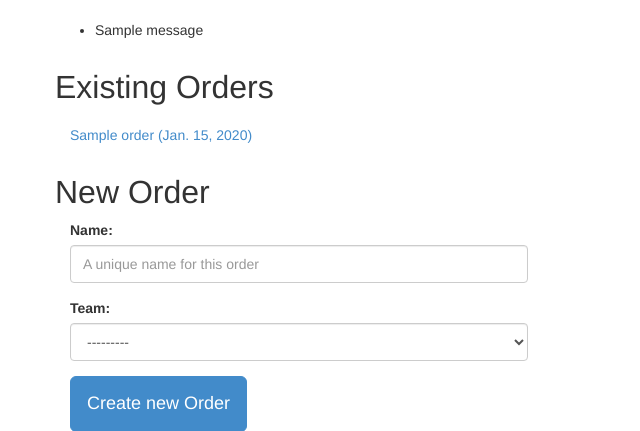
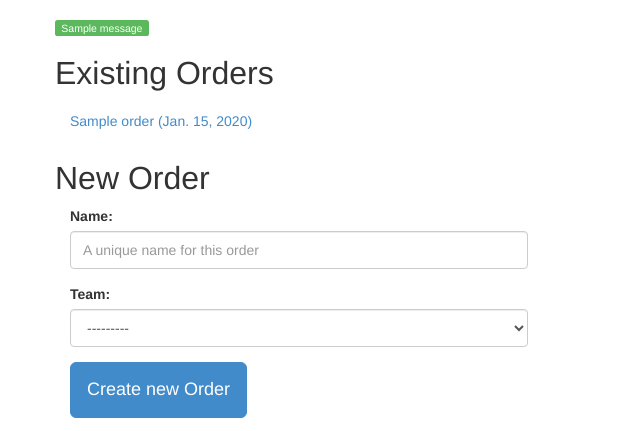
Before and after one commit to mavroskardia/swcoffee, a Django app: page / in a window 1280 px wide. Shown: the part 50-481 px from the top of the page, without its empty margins (0-640 px from the left). Run offline with Django 3.2, Linux system fonts and the light colour scheme; tables that the repository leaves empty hold one stand-in row (values such as "Sample post"); one stand-in notice (Sample message) is shown; some libraries are stand-ins or nearby versions.

Commit message:
modify some styling

```diff
--- a/coffee/orders/templates/base.html
+++ b/coffee/orders/templates/base.html
@@ -34,9 +34,9 @@
 		<div class="col-12">
 		{% if messages %}
 		<div class="row">
-			<ul class="messages">
+			<ul class="messages list-unstyled nav nav-pills">
 				{% for message in messages %}
-				<li{% if message.tags %} class="{{message.tags}}"{% endif %}>{{message}}</li>
+				<li{% if message.tags %} class="label label-{{message.tags}}"{% endif %}>{{message}}</li>
 				{% endfor %}
 			</ul>
 		</div>
```
